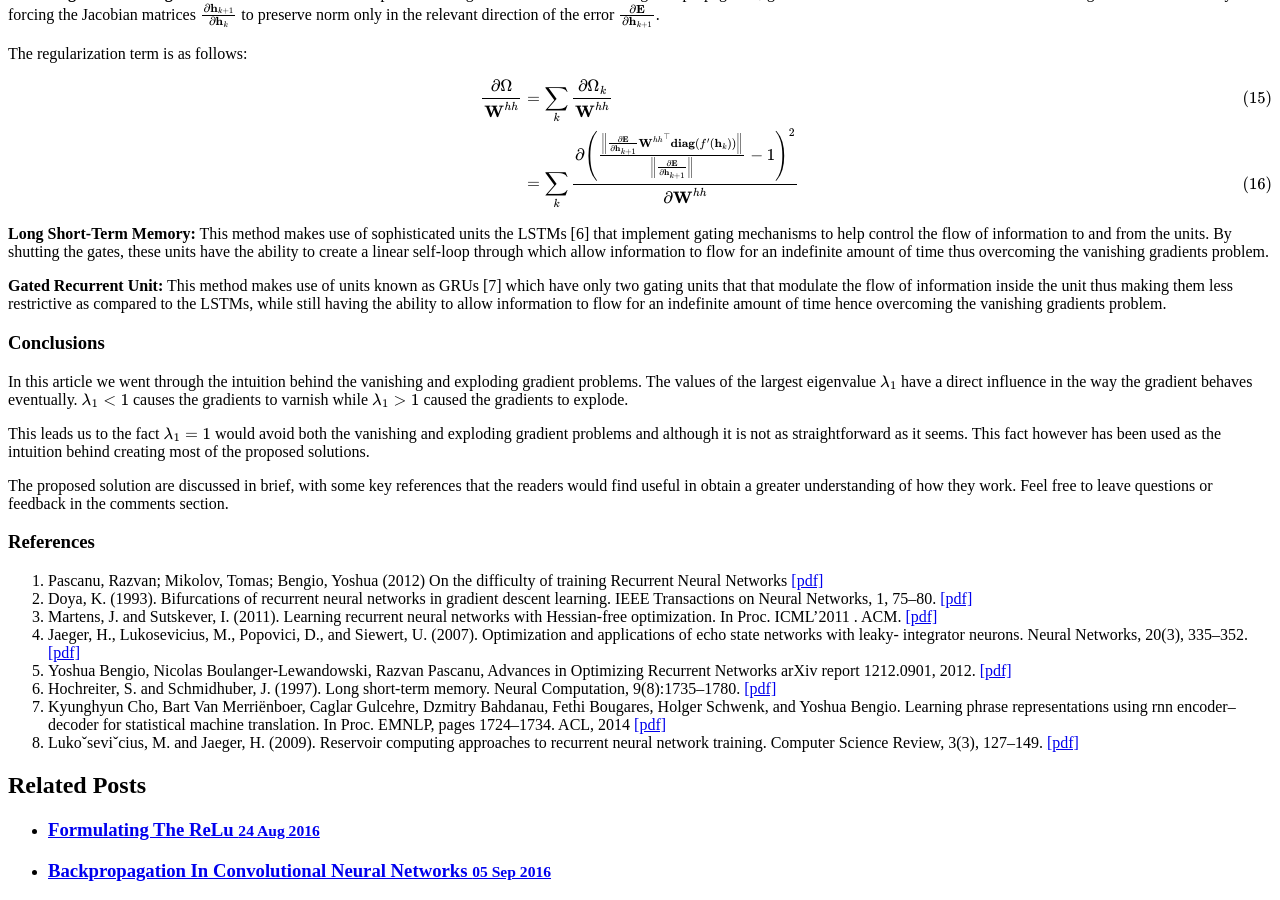
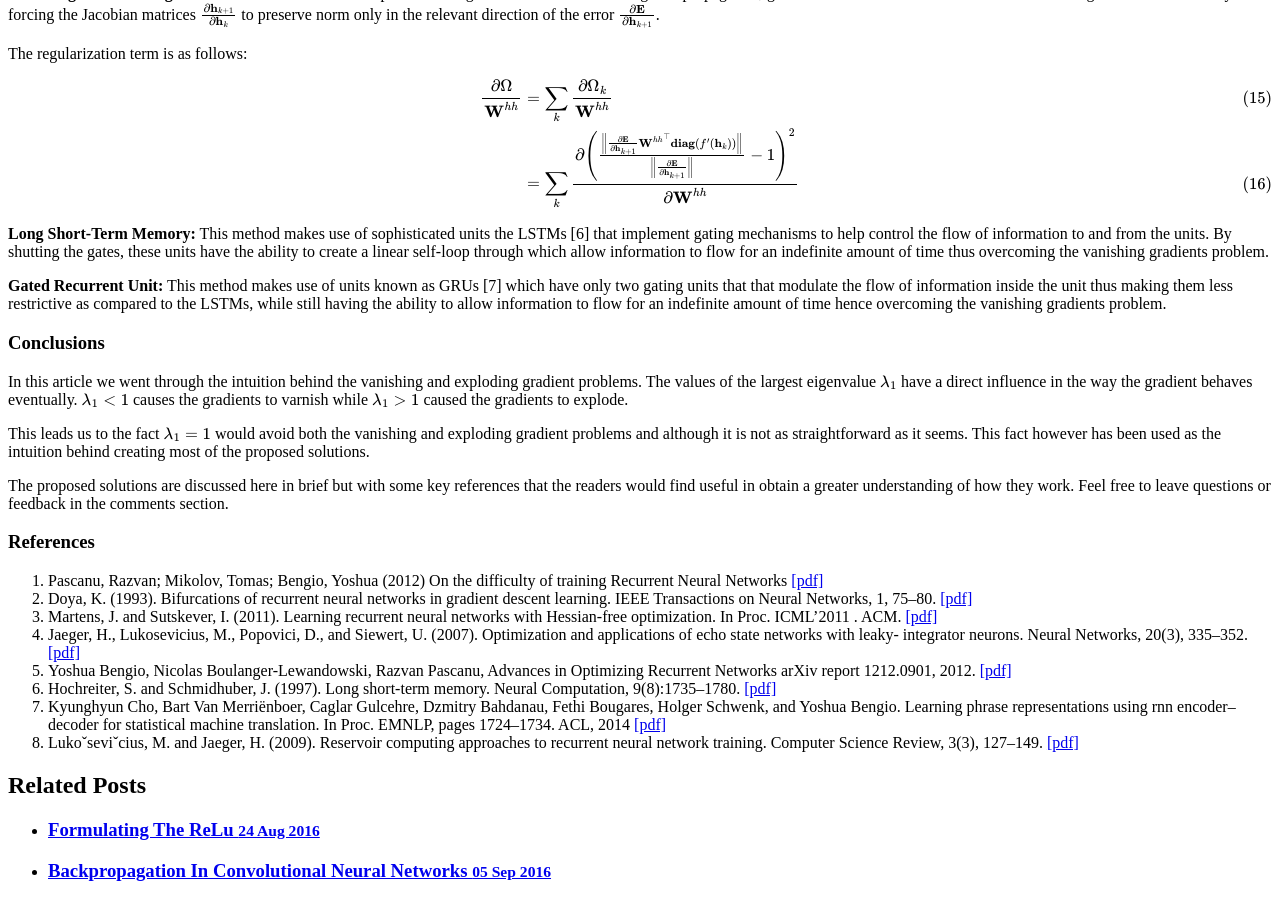
Before and after one commit to jefkine/deepgrid-blog, a Jekyll site: the page built from _posts/general/2018-05-21-2018-05-21-vanishing-and-exploding-gradient-problems.markdown, in a window 1280 px wide and 900 px high, scrolled down 4722 px. Built offline with Jekyll 4.4.1, drawn with Linux system fonts in a browser that asks for light colours; formulas are drawn with MathJax 3; comment, search, counter and statistics services are not loaded.

Commit message:
edits to text

```diff
--- a/_posts/general/2018-05-21-2018-05-21-vanishing-and-exploding-gradient-problems.markdown
+++ b/_posts/general/2018-05-21-2018-05-21-vanishing-and-exploding-gradient-problems.markdown
@@ -218,7 +218,7 @@ In this article we went through the intuition behind the vanishing and exploding
 
 This leads us to the fact $$ \lambda_{1} = 1 $$ would avoid both the vanishing and exploding gradient problems and although it is not as straightforward as it seems. This fact however has been used as the intuition behind creating most of the proposed solutions.
 
-The proposed solution are discussed in brief, with some key references that the readers would find useful in obtain a greater understanding of how they work. Feel free to leave questions or feedback in the comments section.
+The proposed solutions are discussed here in brief but with some key references that the readers would find useful in obtain a greater understanding of how they work. Feel free to leave questions or feedback in the comments section.
 
 ### References ###
 1. Pascanu, Razvan; Mikolov, Tomas; Bengio, Yoshua (2012) On the difficulty of training Recurrent Neural Networks [[pdf]](https://arxiv.org/abs/1211.5063){:target="_blank"}
```
